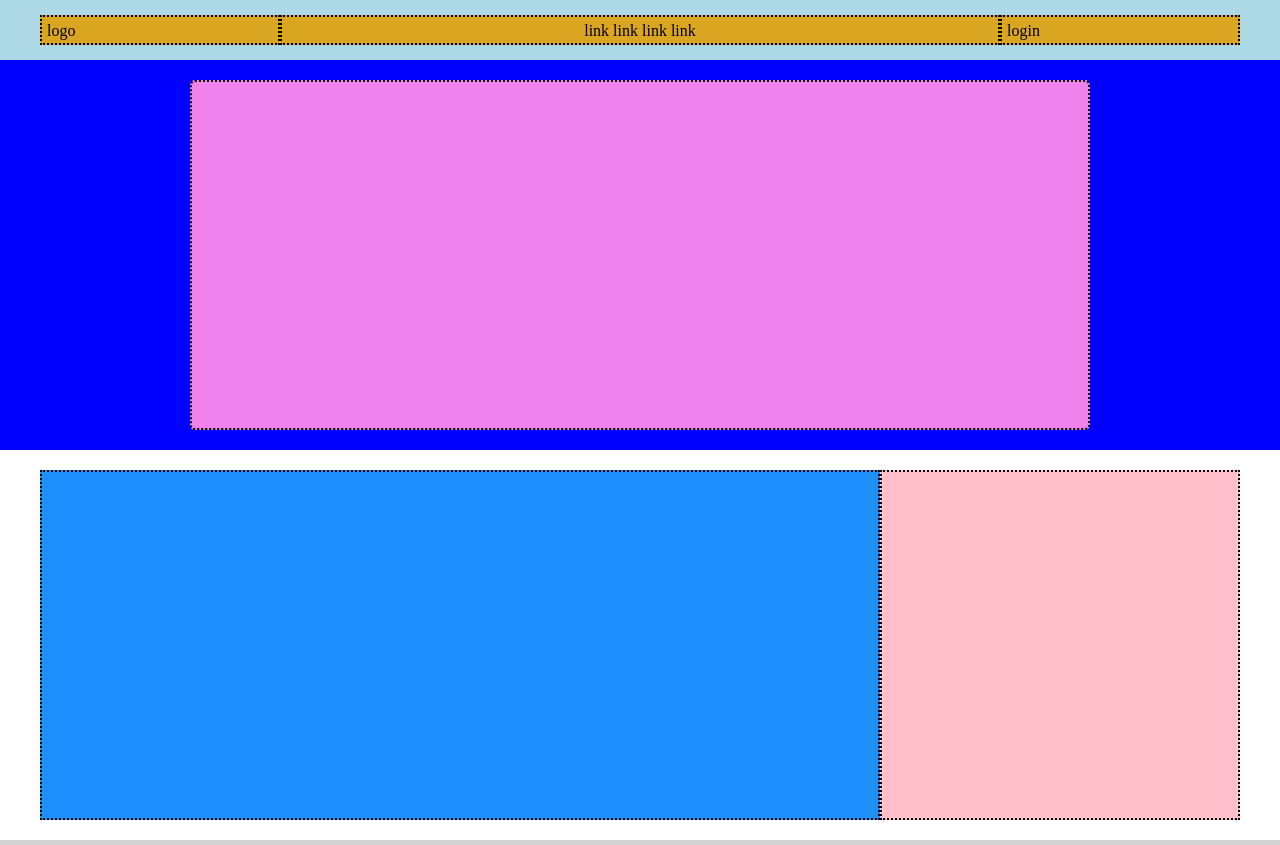
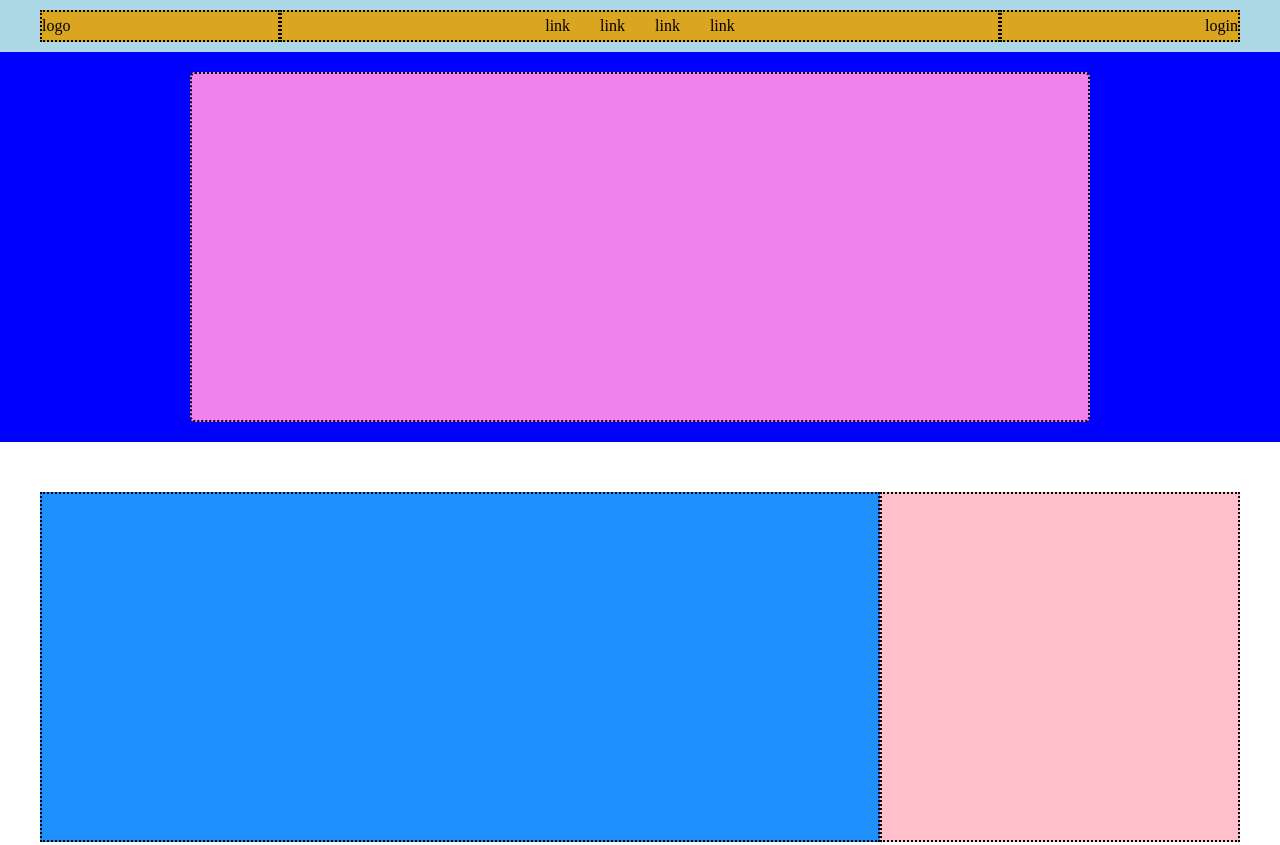
Before and after one commit to fabioferrari00/htmlcss-struttura-discord, a plain HTML site: page index.html in a window 1280 px wide. Shown: the top 845 px of the page. Drawn offline with Linux system fonts and the light colour scheme.

Commit message:
correzioni

```diff
--- a/css/style.css
+++ b/css/style.css
@@ -4,13 +4,13 @@
   box-sizing: border-box;
 }
 
+/* generals */
 header {
-  padding: 15px 15px;
+  padding: 10px 0;
   background-color: lightblue;
 }
 
-
-
+/* layout classes */
 .container {
   max-width: 1200px;
   display: flex;
@@ -19,7 +19,6 @@ header {
 
 .container-sm {
   max-width: 900px;
-  display: flex;
   margin: 0 auto;
 }
 
@@ -28,13 +27,6 @@ header {
   display: flex;
   margin: 0 auto;
   height: 80px;
-}
-
-.container-square {
-  width: 1200px;
-  height: 1200px;
-  display: flex;
-  margin: 0 auto;
 }
 
 .col-20 {
@@ -46,6 +38,10 @@ header {
   width: 60%;
 }
 
+.col-100 {
+  width: 100%;
+}
+
 .col-100-foot {
   width: 100%;
 }
@@ -55,7 +51,6 @@ header {
 .col-70,
 .col-15,
 .col-40 {
-  width: 100%;
   min-height: 350px;
 }
 
@@ -75,20 +70,20 @@ header {
   width: 40%;
 }
 
-.col-20,
-.col-60 {
-  height: 30px;
+
+.col-15.border-dotted {
+  border: 2px white dotted;
 }
 
-.col-20.bg-goldenrod {
-  padding: 5px;
+.col-100-foot.bg-aquamarin {
+  display: flex;
+  align-items: center;
+  justify-content: space-between;
+  height: 60px;
+  text-transform: capitalize;
 }
 
-.col-60.bg-goldenrod {
-  text-align: center;
-  padding: 5px;
-}
-
+/* utility classes */
 .bg-green {
   background-color: green;
 }
@@ -137,12 +132,24 @@ header {
   background-color: #20B3AA;
 }
 
+.my-50 {
+  margin: 50px auto;
+}
+
 .py-20 {
   padding: 20px 0;
 }
 
+.py-5 {
+  padding: 5px 0;
+}
+
 .center-items {
   padding: 5px 5px;
+}
+
+.text-right {
+  text-align: right;
 }
 
 .border-dotted {
@@ -154,14 +161,15 @@ header {
   border-radius: 5px;
 }
 
-.col-15.border-dotted {
-  border: 2px white dotted;
+ul {
+  list-style: none;
 }
 
-.col-100-foot.bg-aquamarin {
+header ul {
   display: flex;
-  align-items: center;
-  justify-content: space-between;
-  height: 60px;
-  text-transform: capitalize;
+  justify-content: center;
 }
+
+header ul li {
+  margin: 0px 15px;
+}
--- a/index.html
+++ b/index.html
@@ -11,14 +11,19 @@
 <body>
   <header>
     <div class="container">
-      <div class="col-20 bg-goldenrod border-dotted">
-        <p>logo</p>
+      <div class="col-20 bg-goldenrod border-dotted py-5">
+        logo
       </div>
-      <div class="col-60 bg-goldenrod border-dotted">
-        <p>link link link link</p>
+      <div class="col-60 bg-goldenrod border-dotted py-5">
+        <ul>
+          <li>link</li>
+          <li>link</li>
+          <li>link</li>
+          <li>link</li>
+        </ul>
       </div>
-      <div class="col-20 bg-goldenrod row-reverse border-dotted">
-        <p>login</p>
+      <div class="col-20 bg-goldenrod border-dotted text-right py-5">
+        login
       </div>
     </div>
   </header>
@@ -29,26 +34,26 @@
         <div class="col-100 bg-lille border-dotted border-radius"></div>
       </div>
     </div>
-    <div class="container py-20 ">
+    <div class="container my-50 ">
       <div class="col-70 bg-lg-blue border-dotted "></div>
       <div class="col-30 bg-pink border-dotted "></div>
     </div>
-    <div class="bg-lg-gray">
-      <div class="container py-20 ">
+    <div class="bg-lg-gray py-20">
+      <div class="container my-50 ">
         <div class="col-30 bg-pink border-dotted "></div>
         <div class="col-70 bg-lg-blue border-dotted "></div>
       </div>
     </div>
-    <div class="container py-20 ">
+    <div class="container my-50 ">
       <div class="col-70 bg-lg-blue border-dotted "></div>
       <div class="col-30 bg-pink border-dotted "></div>
     </div>
-    <div class="bg-lg-gray">
-      <div class="container-square py-20 ">
+    <div class="bg-lg-gray py-20">
+      <div class="container my-50 ">
         <div class="col-100 bg-green border-dotted"></div>
       </div>
     </div>
-    <div class="bg-gray">
+    <div class="bg-gray ">
       <div class="container py-20 ">
         <div class="col-40 bg-dark-pink border-dotted border-radius"></div>
         <div class="col-15 bg-marin border-dotted"></div>
```
